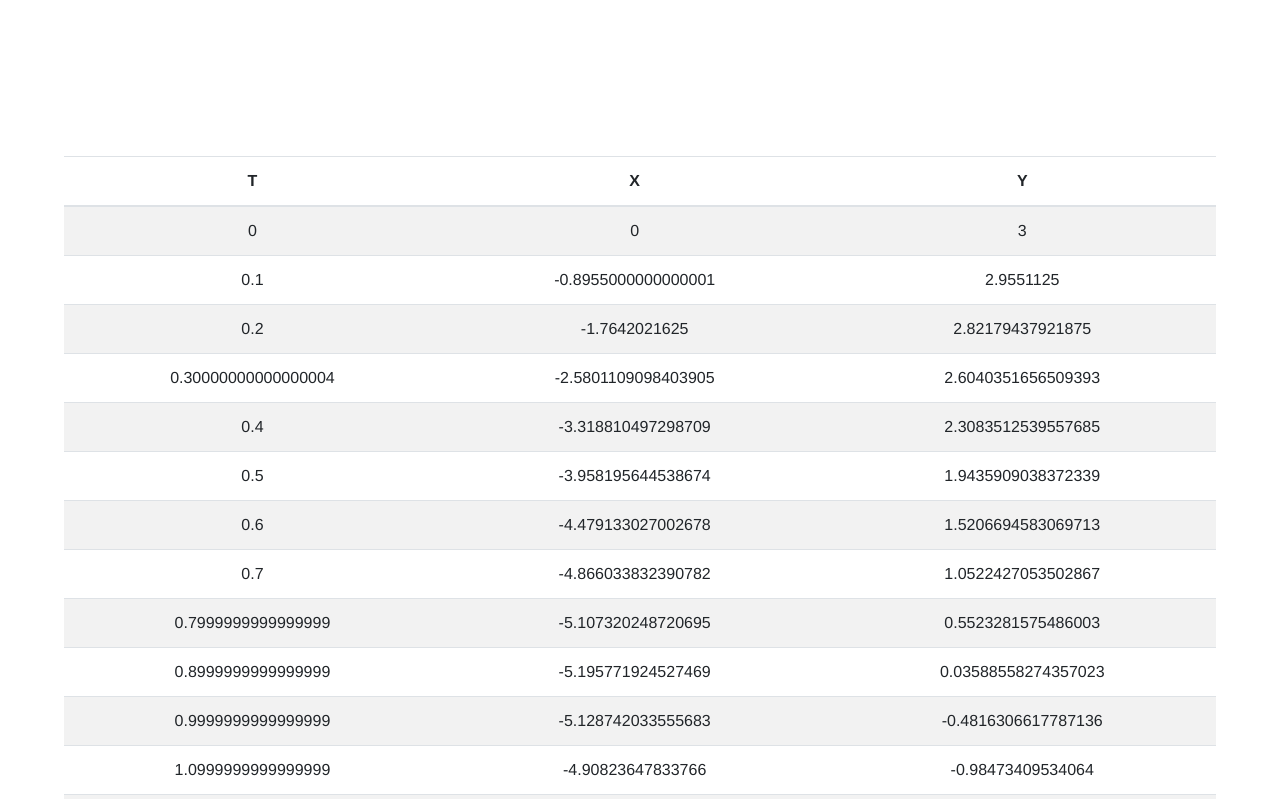
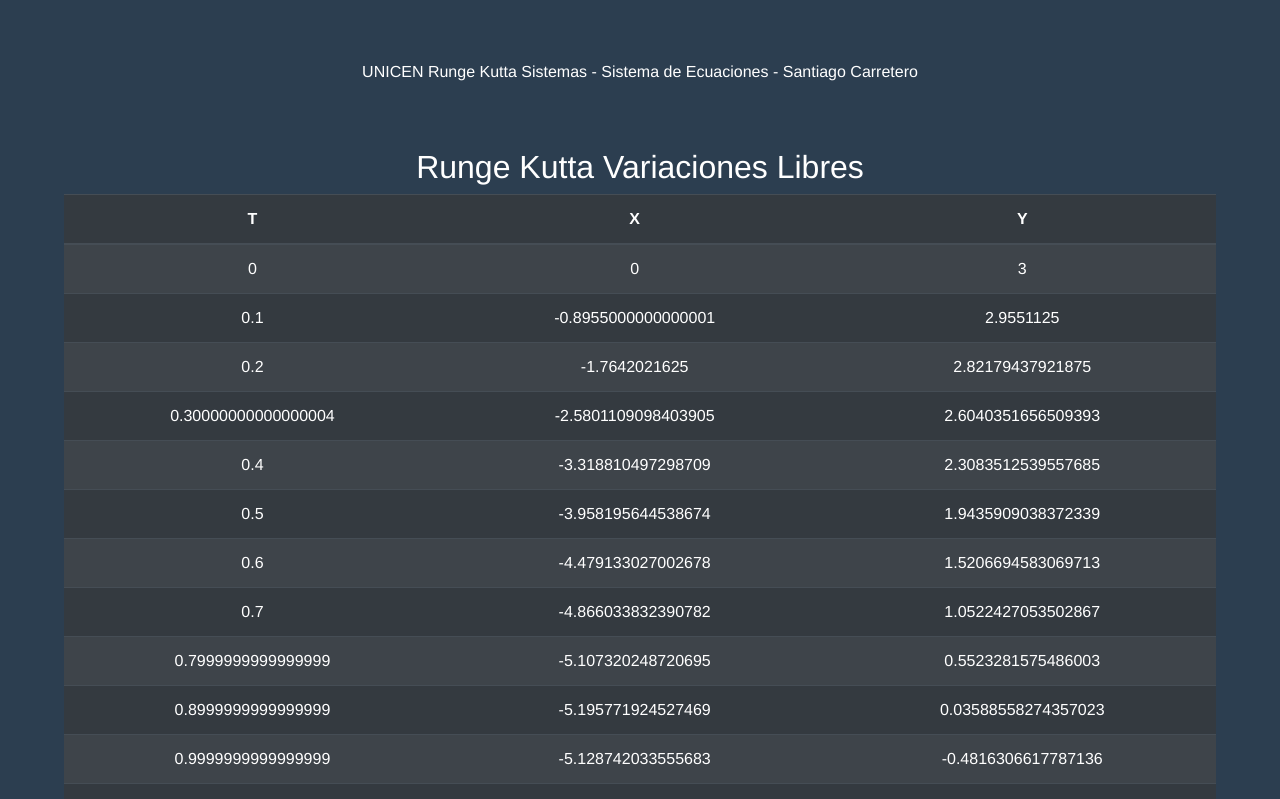
Before and after one commit to carreterosanti/unicen-rk4-sistema-ecuaciones, a Vue app: page / in a window 1280 px wide. Shown: the top 799 px of the page. Built offline with nearby package versions, Linux system fonts and the light colour scheme.

Commit message:
Visualización básica resultados

```diff
--- a/src/App.vue
+++ b/src/App.vue
@@ -25,8 +25,10 @@ export default {
   text-align: center;
   color: white;
   margin-top: 60px;
+  background-color: #2c3e50;
 }
 
 body {
+  background-color: #2c3e50;
 }
 </style>
--- a/src/components/rk4.vue
+++ b/src/components/rk4.vue
@@ -4,8 +4,19 @@
       UNICEN Runge Kutta Sistemas - Sistema de Ecuaciones - Santiago Carretero
     </div>
     <div style="padding: 5%">
-      <h2></h2>
-      <b-table striped hover :items="resultadosVariacionesLibres"> </b-table>
+      <h2>Runge Kutta Variaciones Libres</h2>
+      <b-table striped hover dark :items="resultadosVariacionesLibres">
+      </b-table>
+    </div>
+    <div style="padding: 5%">
+      <h2>Runge Kutta Variaciones Libres Amortiguadas</h2>
+      <b-table
+        striped
+        hover
+        dark
+        :items="resultadosVariacionesLibresAmortiguadas"
+      >
+      </b-table>
     </div>
   </div>
 </template>
```
